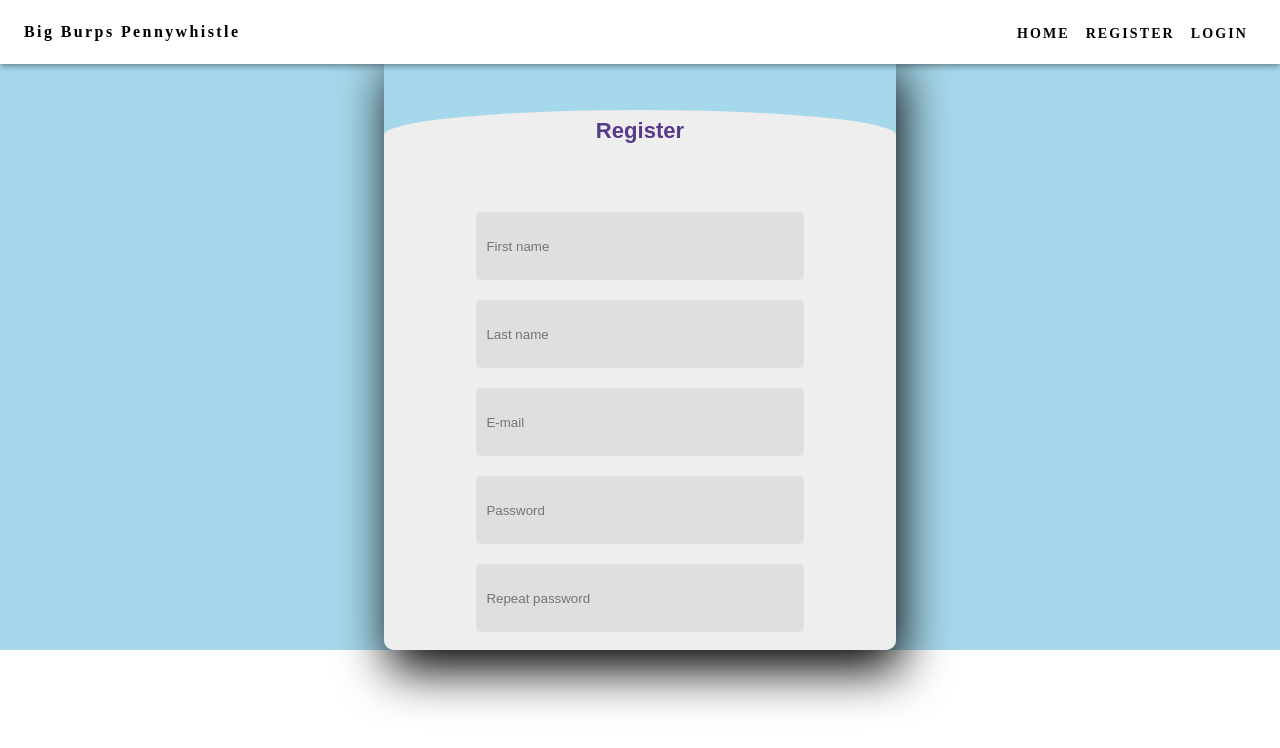
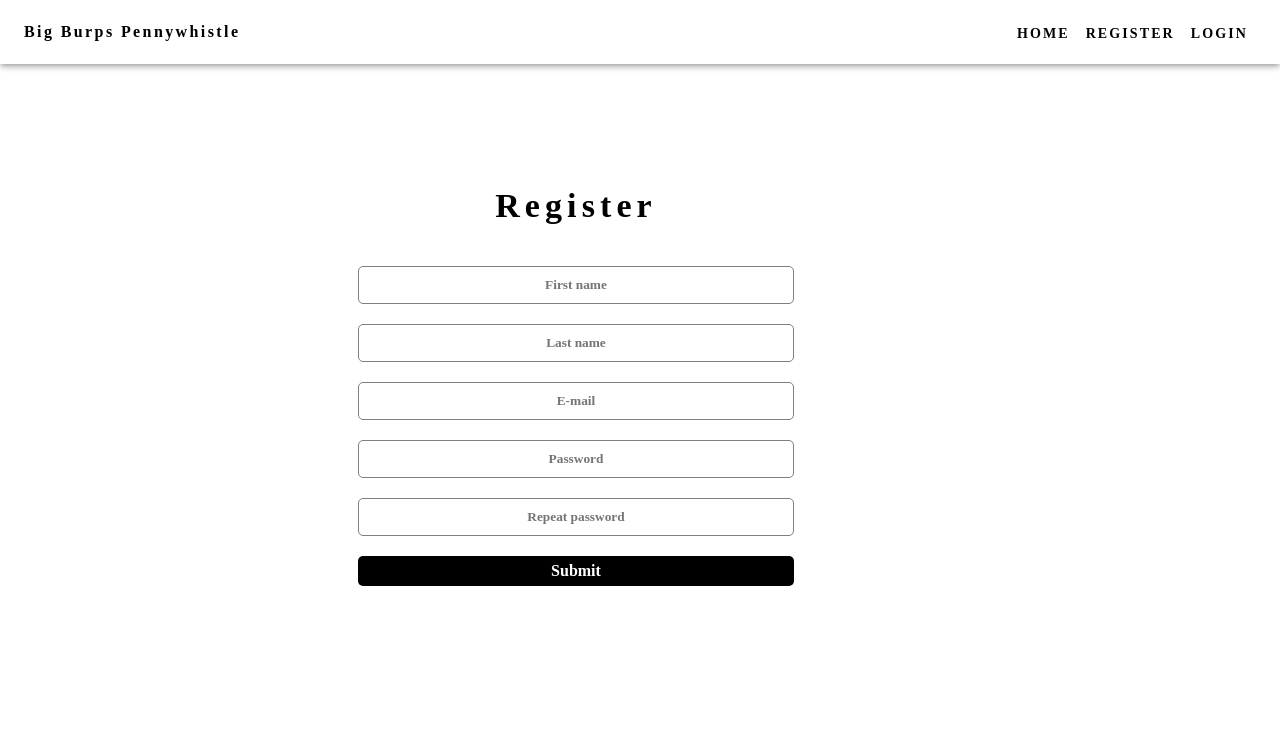
Before and after one commit to iljamog/React-project, a React (Create React App) app in the folder frontend-react/: page /register in a window 1280 px wide. Shown: the top 748 px of the page. Built offline with nearby package versions, Linux system fonts and the light colour scheme.

Commit message:
progress for ilja to review

```diff
--- a/frontend-react/package.json
+++ b/frontend-react/package.json
@@ -23,6 +23,7 @@
     "multer": "^1.4.3",
     "react": "^17.0.2",
     "react-dom": "^17.0.2",
+    "react-modal-image": "^2.5.0",
     "react-router-dom": "^6.2.1",
     "react-scripts": "4.0.3",
     "web-vitals": "^1.0.1"
--- a/frontend-react/src/components/homePage.css
+++ b/frontend-react/src/components/homePage.css
@@ -6,6 +6,9 @@
 	-moz-column-width: 33%;
 	column-width: 33%;
 	padding: 0 12px;
+}
+.open-image-modal{
+	background-color: aliceblue;
 }
 
 .imageContainerFor1image{
@@ -29,6 +32,7 @@
 }
 
 .albumName{
+	padding-left: 12px;
 	font-style: normal;
     font-family: forma-djr-text;
     font-weight: 700;
@@ -101,6 +105,7 @@
 
 .model{
 	width: 100%;
+    margin-top: 4%;
     height: 100%;
     position: fixed;
     top: 0;
--- a/frontend-react/src/components/login.css
+++ b/frontend-react/src/components/login.css
@@ -1,59 +1,68 @@
-.form-body{
+.login-form-body{
 	display: flex;
 	justify-content: center;
 	align-items: center;
 	font-family: 'Jost', sans-serif;
-	background: #a6d8eb;
+	background: #FFFFFF;
+	min-height: 90%;
+	width: 90%;
 }
 
-.header-gradient{
-    background: linear-gradient(to bottom, #573b8a, #261e80, #6c47b1);
+html, body {
+	height: 100%;
+	margin: 0;
 }
-.loginlabel{
-	color: #fff;
-	font-size: 2.3em;
+.login-label{
 	justify-content: center;
 	display: flex;
 	margin: 60px;
 	font-weight: bold;
-	color: #573b8a;
-	transform: scale(.6);
+	font-style: normal;
+    font-family: forma-djr-text;
+    font-weight: 700;
+    line-height: 0em;
+	font-size: 34px;
+    letter-spacing: .15em;
+	font-weight: bold;
+	color: #000000;
 }
-.input{
-	width: 60%;
+.login-input{
+    width: 40%;
     height: 8%;
-    display: flex;
-	background: #e0dede;
-	justify-content: center;
-	align-items: center;
+    background: #FFFFFF;
     display: flex;
     margin: 20px auto;
     padding: 10px;
-	border: none;
+    border: 1px solid grey;
     outline: none;
     border-radius: 5px;
+    text-align: center;
+    font-weight: bold;
+    font-style: normal;
+    font-family: forma-djr-text;
+    font-weight: 700;
+    line-height: 0em;
 }
-.mainform{
-
+.main-form{
 	margin-top: 50px;
-	width: 350px;
-	height: 450px;
+	width: 90%;
+	height: 90%;
 	overflow: hidden;
 	border-radius: 10px;
-	box-shadow: 5px 20px 50px #000;
 }
-.loginform{
+.login-form{
     height: 100%;
-	background: #eee;
     border-radius: 60% / 5%;
+    margin-top: 15%;
+    margin-bottom: 15%;
+    text-align: center;
 }
-.button{
-	width: 60%;
-	height: 8%;
+.login-button{
+	width: 42%;
     margin: 10px auto;
     justify-content: center;
     display: block;
-	background: #573b8a;
+    background: black;
     font-size: 1em;
     font-weight: bold;
     margin-top: 20px;
@@ -61,13 +70,9 @@
     border-radius: 5px;
     cursor: pointer;
     color: white;
+    padding: 10px;
+    font-family: forma-djr-text;
+    font-weight: 700;
+    line-height: 0em;
+    height: 30px;
 }
-
-.button:hover{
-	background: #855ad6;
-}
-
-.mainregisterform{
-
-	margin-top: 50px;
-}
--- a/frontend-react/src/components/login.js
+++ b/frontend-react/src/components/login.js
@@ -10,10 +10,10 @@ function Login() {
   const [error, setError] = useState('')
   const navigate = useNavigate()
 
-  function handleEmailChange(e){
+  function handleEmailChange(e) {
     setEmail(e.target.value);
   }
-  function handlePasswordChange(e){
+  function handlePasswordChange(e) {
     setPassword(e.target.value);
   }
   const LogIn = async (e) => {
@@ -51,16 +51,18 @@ function Login() {
   }
 
   return (
-    <div className="form-body">
-      <div className="mainform">
-        <div className="loginform">
-          <label className="loginlabel">Login</label>
-          <input className="input" label="E-mail" placeholder="E-mail" onChange={handleEmailChange} type="email" required />
-          <input className="input" label="Password" placeholder="Password" onChange={handlePasswordChange} type="password" required />
-          <button className="button" type="primary" onClick={LogIn}>Submit</button>
+    <body>
+      <div className="login-form-body">
+        <div className="main-form">
+          <div className="login-form">
+            <label className="login-label">Login</label>
+            <input className="login-input" label="E-mail" placeholder="E-mail" onChange={handleEmailChange} type="email" required />
+            <input className="login-input" label="Password" placeholder="Password" onChange={handlePasswordChange} type="password" required />
+            <button className="login-button" type="primary" onClick={LogIn}>Submit</button>
+          </div>
         </div>
       </div>
-    </div>
+    </body>
   )
 }
 
--- a/frontend-react/src/components/register.css
+++ b/frontend-react/src/components/register.css
@@ -1,54 +1,67 @@
-.form-body{
+.register-form-body{
 	display: flex;
 	justify-content: center;
 	align-items: center;
 	font-family: 'Jost', sans-serif;
-	background: #a6d8eb;
+	background: #FFFFFF;
+	min-height: 90%;
+	width: 90%;
 }
-.registerlabel{
-	font-size: 2.3em;
+html, body {
+	height: 100%;
+	margin: 0;
+}
+.register-label{
 	justify-content: center;
 	display: flex;
 	margin: 60px;
 	font-weight: bold;
-	color: #573b8a;
-	transform: scale(.6);
+	font-style: normal;
+    font-family: forma-djr-text;
+    font-weight: 700;
+    line-height: 0em;
+	font-size: 34px;
+    letter-spacing: .15em;
+	font-weight: bold;
+	color: #000000;
 }
-.registerinput{
-	width: 60%;
+.register-input{
+    width: 40%;
     height: 8%;
-    display: flex;
-	background: #e0dede;
-	justify-content: center;
-	align-items: center;
+    background: #FFFFFF;
     display: flex;
     margin: 20px auto;
     padding: 10px;
-	border: none;
+    border: 1px solid grey;
     outline: none;
     border-radius: 5px;
+    text-align: center;
+    font-weight: bold;
+    font-style: normal;
+    font-family: forma-djr-text;
+    font-weight: 700;
+    line-height: 0em;
 }
-.mainregisterform{
-
+.main-register-form{
 	margin-top: 50px;
-	width: 40%;
-	height: 600px;
+	width: 90%;
+	height: 90%;
 	overflow: hidden;
 	border-radius: 10px;
-	box-shadow: 5px 20px 50px #000;
 }
-.registerform{
+.register-form{
     height: 100%;
-	background: #eee;
     border-radius: 60% / 5%;
+    margin-top: 15%;
+    margin-bottom: 15%;
+    text-align: center;
 }
-.registerbutton{
-	width: 60%;
-	height: 8%;
+.register-button{
+	width: 42%;
     margin: 10px auto;
     justify-content: center;
     display: block;
-	background: #573b8a;
+    background: black;
     font-size: 1em;
     font-weight: bold;
     margin-top: 20px;
@@ -56,7 +69,9 @@
     border-radius: 5px;
     cursor: pointer;
     color: white;
+    padding: 10px;
+    font-family: forma-djr-text;
+    font-weight: 700;
+    line-height: 0em;
+    height: 30px;
 }
-.registerbutton:hover{
-	background: #855ad6;
-}
--- a/frontend-react/src/components/register.js
+++ b/frontend-react/src/components/register.js
@@ -1,5 +1,5 @@
 import './register.css';
-import {useState} from "react";
+import { useState } from "react";
 import { useNavigate } from 'react-router-dom';
 
 function Register() {
@@ -12,19 +12,19 @@ function Register() {
     const navigate = useNavigate()
 
 
-    function handleEmailChange(e){
+    function handleEmailChange(e) {
         setEmail(e.target.value);
     }
-    function handlePasswordChange(e){
+    function handlePasswordChange(e) {
         setPassword(e.target.value);
     }
-    function handleRepeatPasswordChange(e){
+    function handleRepeatPasswordChange(e) {
         setRepeatPassword(e.target.value);
     }
-    function handleFirstNameChange(e){
+    function handleFirstNameChange(e) {
         setFirstName(e.target.value);
     }
-    function handleLastNameChange(e){
+    function handleLastNameChange(e) {
         setLastName(e.target.value);
     }
 
@@ -70,24 +70,26 @@ function Register() {
                 setError(errors)
             }
         }
-        if(error){
+        if (error) {
             console.log(error);
         }
     }
     return (
-        <div className="form-body">
-          <div className="mainregisterform">
-            <div className="registerform">
-              <label className="registerlabel">Register</label>
-              <input className="registerinput" placeholder="First name" onChange={handleFirstNameChange} required />
-              <input className="registerinput" placeholder="Last name" onChange={handleLastNameChange} required />
-              <input className="registerinput" placeholder="E-mail" onChange={handleEmailChange} name="email" type="email" required />
-              <input className="registerinput" placeholder="Password" onChange={handlePasswordChange} type="password" required />
-              <input className="registerinput" placeholder="Repeat password" onChange={handleRepeatPasswordChange} type="password" required />
-              <button className="registerbutton" type="primary" onClick={createUser}>Submit</button>
+        <body>
+            <div className="register-form-body">
+                <div className="main-register-form">
+                    <div className="register-form">
+                        <label className="register-label">Register</label>
+                        <input className="register-input" placeholder="First name" onChange={handleFirstNameChange} required />
+                        <input className="register-input" placeholder="Last name" onChange={handleLastNameChange} required />
+                        <input className="register-input" placeholder="E-mail" onChange={handleEmailChange} name="email" type="email" required />
+                        <input className="register-input" placeholder="Password" onChange={handlePasswordChange} type="password" required />
+                        <input className="register-input" placeholder="Repeat password" onChange={handleRepeatPasswordChange} type="password" required />
+                        <button className="register-button" type="primary" onClick={createUser}>Submit</button>
+                    </div>
+                </div>
             </div>
-          </div>
-        </div>
+        </body>
     )
 }
 export default Register
```
Also changed, not shown: frontend-react/src/components/homePage.js (+21 -15 lines), 1 other file (tests, documents, lock files or other folders). Lines whose indentation alone changed are shown as unchanged.
